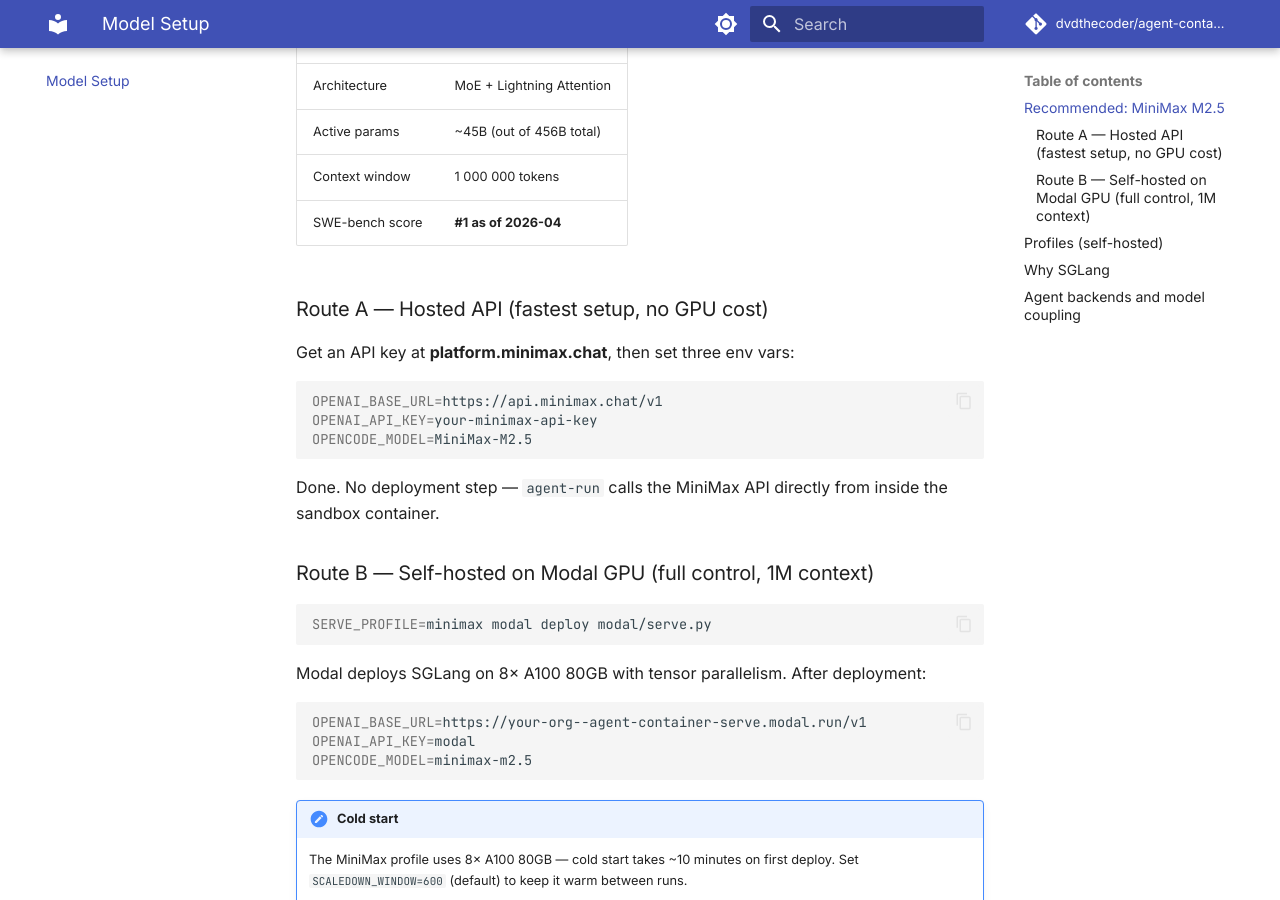
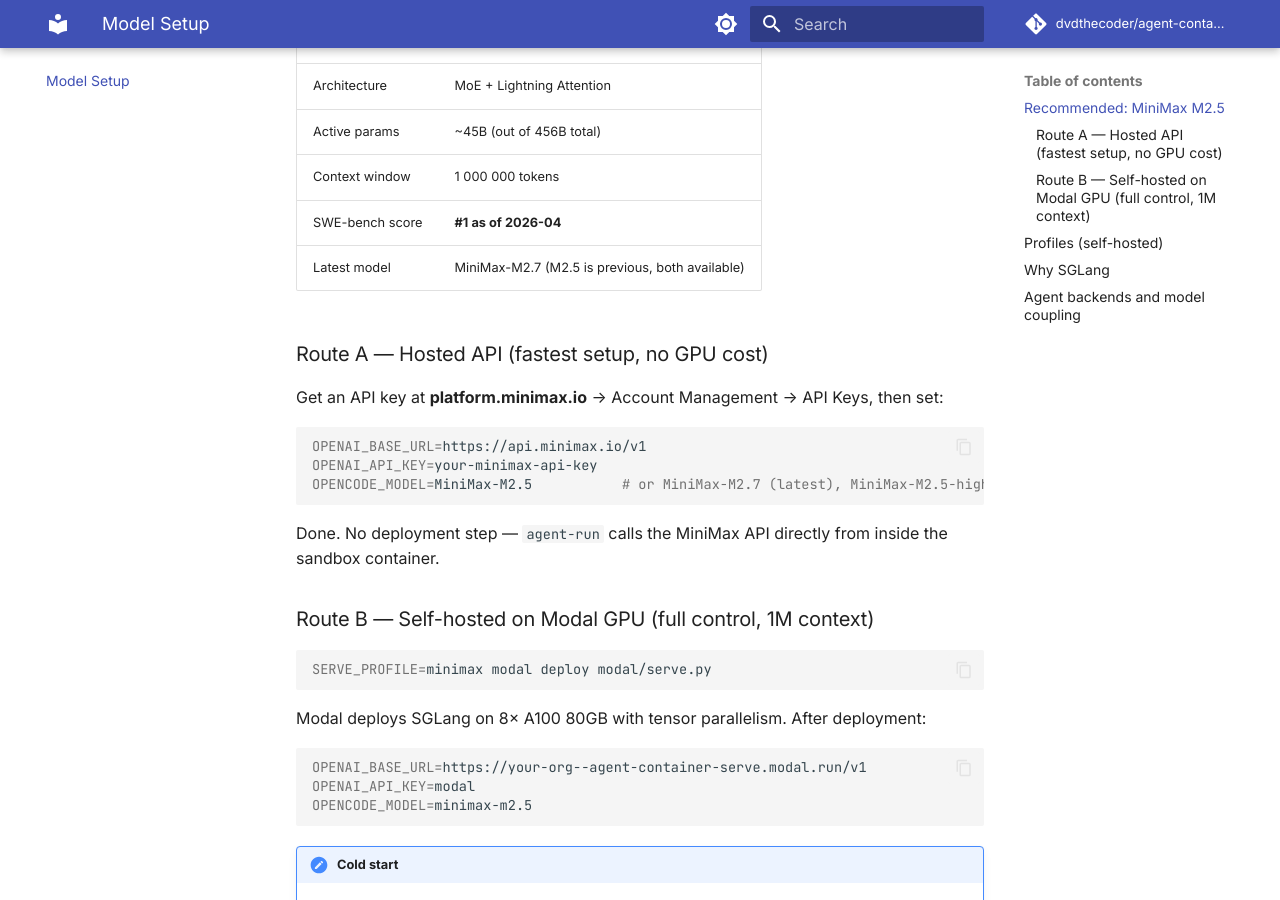
Before and after one commit to dvdthecoder/agent-container, an MkDocs documentation site: the page built from docs/models.md, in a window 1280 px wide and 900 px high, scrolled down 581 px. Built offline with MkDocs 1.6.1 and Material for MkDocs 9.7.7, drawn with Linux system fonts in a browser that asks for light colours; comment, search, counter and statistics services are not loaded.

Commit message:
fix(models): correct MiniMax API URL and add verified model identifiers (#55)
Verified against platform.minimax.io docs:
- Base URL is api.minimax.io/v1 (not api.minimax.chat)
- Exact model strings: MiniMax-M2.5, MiniMax-M2.7 (latest), *-highspeed variants
- Auth: standard Bearer token

Also note M2.7 as the latest available model alongside M2.5.

Co-authored-by: Claude Sonnet 4.6 <noreply@anthropic.com>

````diff
--- a/docs/models.md
+++ b/docs/models.md
@@ -23,15 +23,16 @@ standard benchmark for autonomous code editing on real repositories.
 | Active params | ~45B (out of 456B total) |
 | Context window | 1 000 000 tokens |
 | SWE-bench score | **#1 as of 2026-04** |
+| Latest model | MiniMax-M2.7 (M2.5 is previous, both available) |
 
 ### Route A — Hosted API (fastest setup, no GPU cost)
 
-Get an API key at **platform.minimax.chat**, then set three env vars:
+Get an API key at **platform.minimax.io** → Account Management → API Keys, then set:
 
 ```bash
-OPENAI_BASE_URL=https://api.minimax.chat/v1
+OPENAI_BASE_URL=https://api.minimax.io/v1
 OPENAI_API_KEY=your-minimax-api-key
-OPENCODE_MODEL=MiniMax-M2.5
+OPENCODE_MODEL=MiniMax-M2.5           # or MiniMax-M2.7 (latest), MiniMax-M2.5-highspeed
 ```
 
 Done. No deployment step — `agent-run` calls the MiniMax API directly from inside the
````
Also changed, not shown: README.md (+2 -2 lines), 2 other files.
